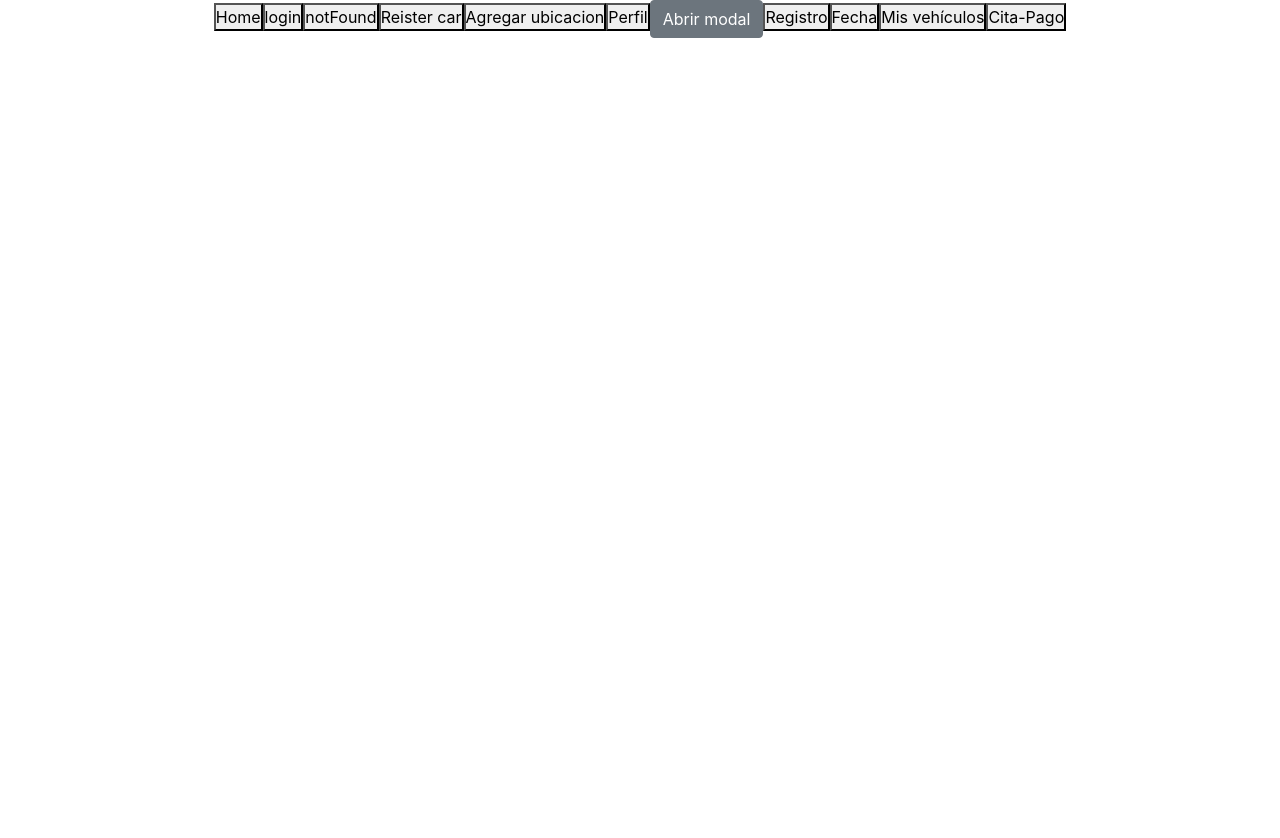
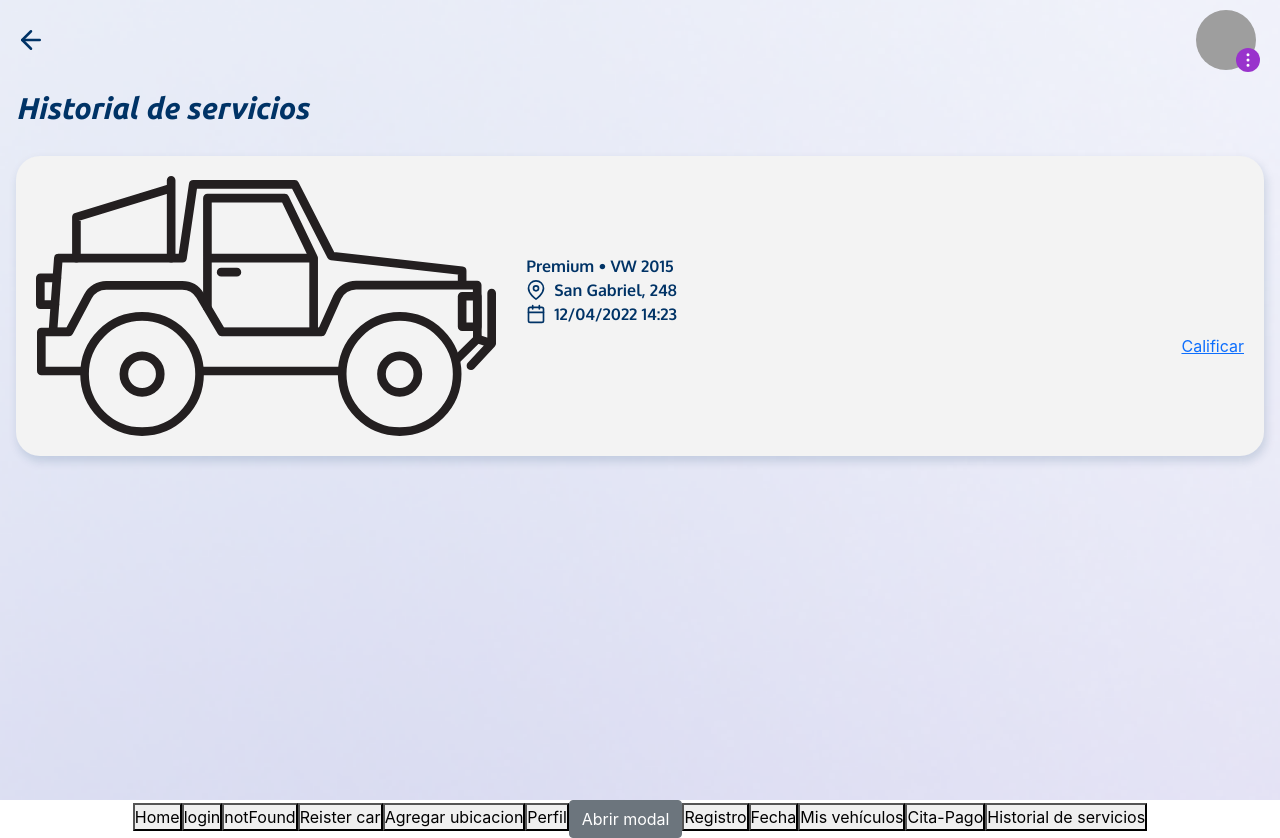
Before and after one commit to jimeneab/washak-ui, a React (Create React App) app: page /serviceHistory in a window 1280 px wide. Before the commit the page ends 800 px from the top, so only its background shows below. Built offline with nearby package versions, Linux system fonts and the light colour scheme; grey boxes are pictures that could not be loaded.

Commit message:
ADD Historial to Views and CardHistory to Components

```diff
--- a/src/App.js
+++ b/src/App.js
@@ -14,6 +14,7 @@ import ModalComponent from './Components/Modal/Modal';
 import MyVehicles from './Views/MyVehicles/MyVehicles';
 import DateAndPay from './Views/DateAndPay/dateandpay'
 import Landing from './Views/Landing/Landing';
+import Historial from './Views/Historial/Historial'
 
 
 function App() {
@@ -40,6 +41,7 @@ function App() {
         <Route path='/fecha' element={<PickDate />} />
         <Route path='/myVehicles' element={<MyVehicles />} />
         <Route path='/dateAndPay' element={<DateAndPay />} />
+        <Route path='/serviceHistory' element={<Historial />} />
       </Routes>
 
       <Link to='/'>
@@ -73,6 +75,9 @@ function App() {
       <Link to='/dateAndPay'>
         <button>Cita-Pago</button>
       </Link>
+      <Link to='/serviceHistory'>
+        <button>Historial de servicios</button>
+      </Link>
     </div>
   );
 }
--- /dev/null
+++ b/src/Components/CardHistory/CardHistory.css
@@ -0,0 +1,38 @@
+*{
+    margin: 0;
+    padding: 0;
+    box-sizing: border-box;
+}
+
+.card-history {
+    background-color: #f3f3f3;
+    border-radius: 1.5rem;
+    box-shadow: 2px 5px 10px 0.5px rgba(0, 51, 102, 15%);
+    margin-bottom: 30px;
+    padding: 20px;
+}
+
+.card-history-img {
+    width:40%;
+}
+.card-history-info {
+    width:65%;
+}
+.history-location p, .history-date p {
+    margin-bottom: 0;
+}
+.history-brand, .history-location, .history-date {
+    font-family: Oxygen;
+    font-weight: 700;
+    font-size: 16px;
+    color: #003366;
+    width: 90%;
+    text-align: left;
+    margin-left: 30px;
+    margin-bottom: 0px;
+}
+
+.calificar {
+    text-align: right;
+    width: 100%;
+}
--- /dev/null
+++ b/src/Components/CardHistory/CardHistory.js
@@ -0,0 +1,27 @@
+import React from "react"
+import jeep from "../../Images/jeep-min.svg"
+import "./CardHistory.css"
+import { MapPin, Calendar } from "react-feather"
+function CardHistory({ service, brand, model, location, date, time }) {
+  return (
+    <div className="card-history d-flex align-items-center">
+      <div className="card-history-img">
+          <img src={jeep} alt="Imagen vehículo" />
+      </div>
+      <div className="card-history-info">
+        <p className="history-brand">{service} • {brand} {model}</p>
+        <div className="history-location d-flex align-items-center">
+          <MapPin color="#003366" width="20px"/><p className="ms-2">{location}</p>
+        </div>
+        <div className="history-date d-flex">
+          <Calendar color="#003366" width="20px"/><p className="ms-2">{date} {time}</p>
+        </div>
+        <p className="calificar mt-2 mb-0">
+          <a href="./CardHistory.js">Calificar</a>
+        </p>
+      </div>
+    </div>
+  )
+}
+
+export default CardHistory
--- a/src/Components/NavBar/NavBar.js
+++ b/src/Components/NavBar/NavBar.js
@@ -5,7 +5,7 @@ import { ArrowLeft, MoreVertical } from "react-feather";
 function NavBar() {
 return (
 <nav>
-  <ArrowLeft className="ms-3" />
+  <ArrowLeft className="ms-3" size={30} color="#003366"/>
   <div className='container-profile'>
     <img
       src='https://picsum.photos/seed/picsum/200/200'
--- a/src/Views/Historial/Historial.css
+++ b/src/Views/Historial/Historial.css
@@ -0,0 +1,20 @@
+*{
+    margin: 0;
+    padding: 0;
+    box-sizing: border-box;
+}
+
+.container-principal{
+    background-image: url(../../Images/Background.png);
+    /* background-repeat: no-repeat; */
+    background-attachment: fixed;
+    background-size: cover;
+    height: 100vh;
+}
+.title {
+    color: #003366;
+    font-family: 'Ubuntu', italic;
+    font-size: 30px;
+    text-align: left;
+    margin-bottom: 30px;
+}
--- a/src/Views/Historial/Historial.js
+++ b/src/Views/Historial/Historial.js
@@ -0,0 +1,24 @@
+import React from "react";
+import NavBar from "../../Components/NavBar/NavBar";
+import "./Historial.css"
+import CardHistory from "../../Components/CardHistory/CardHistory"
+
+function Historial() {
+  return(
+    <div className="container-principal">
+      <NavBar />
+      <section className='ms-3 me-3'>
+        <h1 className='title'>Historial de servicios</h1>
+       <CardHistory
+        service="Premium"
+        brand="VW"
+        model="2015"
+        location="San Gabriel, 248"
+        date="12/04/2022"
+        time="14:23" />
+      </section>
+    </div>
+    )
+}
+
+export default Historial
```
